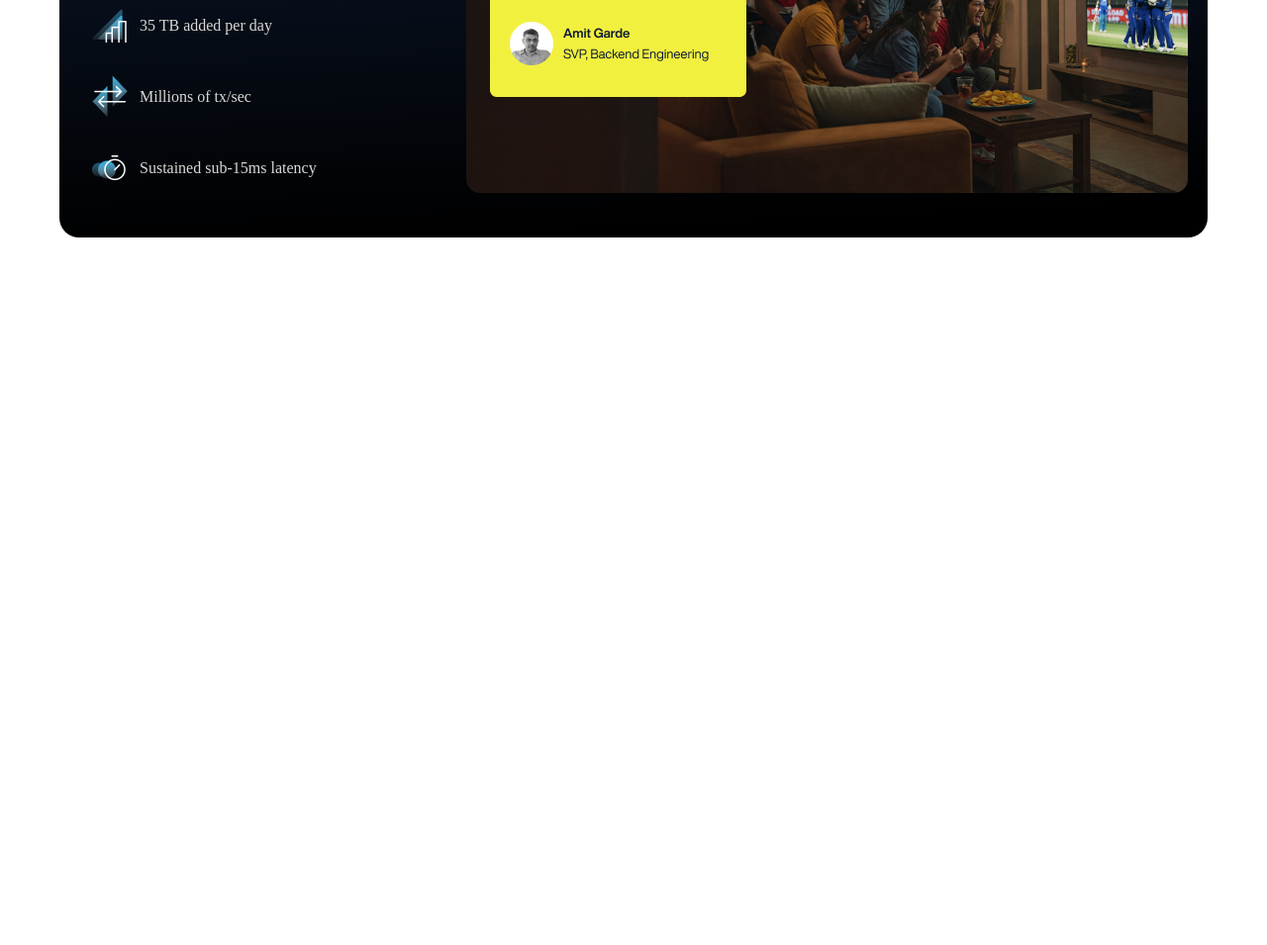
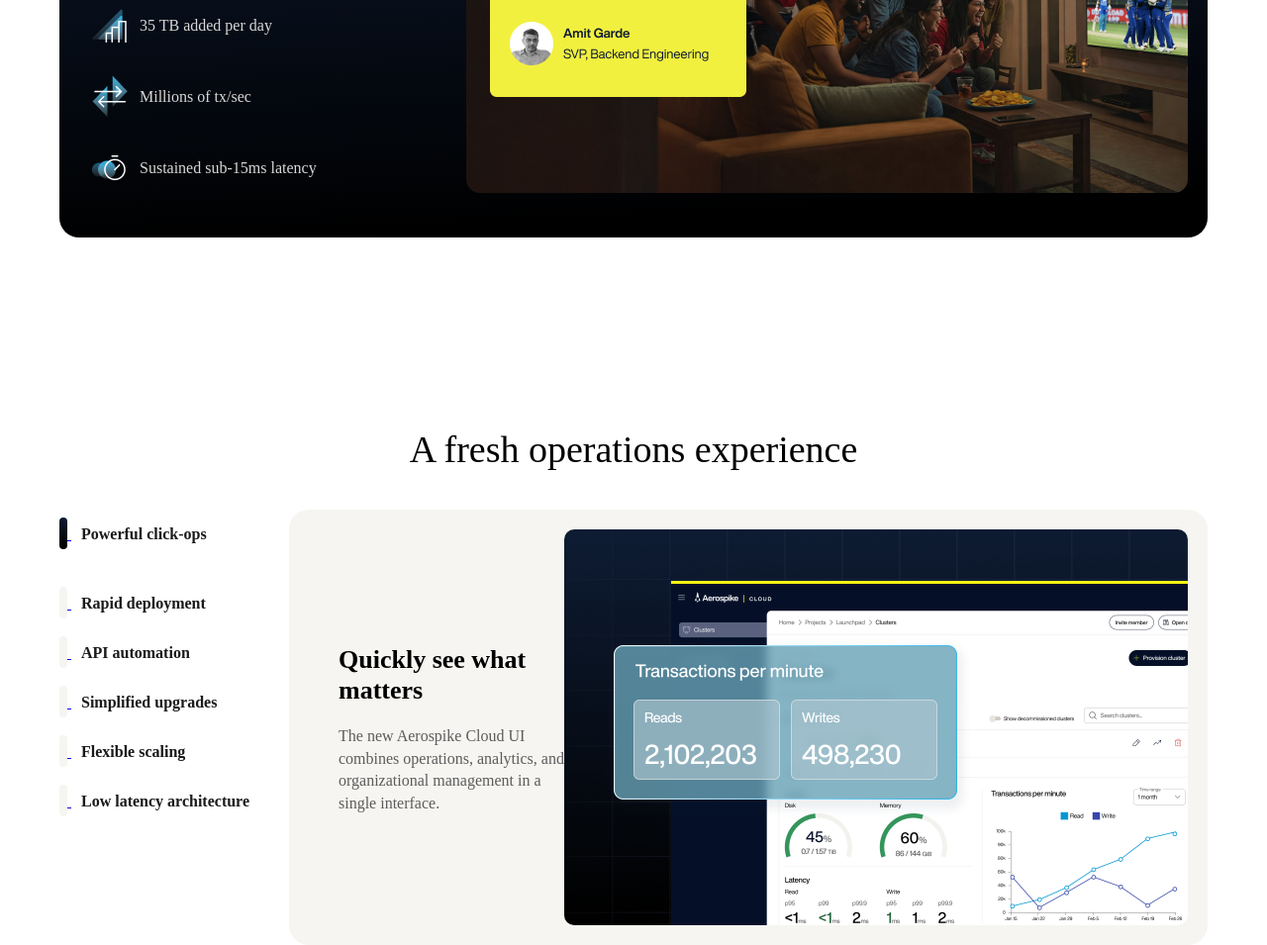
Before and after one commit to ab14702580/new-lending, a plain HTML site: page index.html in a window 1280 px wide. Shown: the part 1097-2052 px from the top of the page at 99% size. Before the commit the page ends 1397 px from the top, so only its background shows below. Drawn offline with Linux system fonts and the light colour scheme.

Commit message:
first section complete

```diff
--- a/index.html
+++ b/index.html
@@ -90,6 +90,31 @@
                 </div>
             </div>
         </div>
+        <div class="dream-container-2">
+            <div class="dream-container-2-header-content">
+                <h1>A fresh operations experience</h1>
+            </div>
+            <div class="dream-container-2-opparation">
+                <div class="dream-container-2-opparation-left">
+                    <ul>
+                        <li class="dream-container-2-li-1"><a href="#"><span></span> <p>Powerful click-ops</p></a></li>
+                        <li class="dream-container-2-li-2"><a href="#"><span></span> <p>Rapid deployment</p></a></li>
+                        <li class="dream-container-2-li-2"><a href="#"><span></span> <p>API automation</p></a></li>
+                        <li class="dream-container-2-li-2"><a href="#"><span></span> <p>Simplified upgrades</p></a></li>
+                        <li class="dream-container-2-li-2"><a href="#"><span></span> <p>Flexible scaling</p></a></li>
+                        <li class="dream-container-2-li-2"><a href="#"><span></span> <p>Low latency architecture</p></a></li>
+
+                    </ul>
+                </div>
+                <div class="dream-container-2-opparation-right">
+                    <div class="dream-container-2-opparation-right-content">
+                        <h1>Quickly see what matters</h1>
+                        <p>The new Aerospike Cloud UI combines operations, analytics, and organizational management in a single interface.</p>
+                    </div>
+                    <div class="dream-container-2-right-img"><img src="Assets/dream-container-2-right-img.png" alt="image here"></div>
+                </div>
+            </div>
+        </div>
     </section>
 </body>
 </html>
--- a/styles.css
+++ b/styles.css
@@ -1,3 +1,7 @@
+:root{
+    --typhography-color: #5C5C5C;
+;
+}
 *{
     box-sizing: border-box;
     margin: 0;
@@ -161,3 +165,119 @@
     display: flex;
     justify-content: end;
 }
+.dream-container-2-header-content {
+    max-width: 1440px;
+    max-height: 190px;
+    gap: 10px;
+    padding-top: 100px;
+    padding-bottom: 40px;
+    text-align: center;
+}
+.dream-container-2-header-content h1 {
+    max-width: 798px;
+    max-height: 80px;
+    font-weight: 500;
+    font-size: 38px;
+    line-height: 105%;
+    letter-spacing: 0%;
+    margin: auto;
+}
+.dream-container-2-opparation-left ul li a p{
+    display: inline-block;
+    font-size: 16px;
+    font-weight: 600;
+    width: 207px;
+    padding: 16px 0;
+    color: #1A1A1A;
+    gap: 10px;
+    text-decoration: none;
+    padding-left: 10px;
+}
+.dream-container-2-opparation-left ul li span{
+    display: inline-block;
+    width: 8px;
+    height: 32px;
+    border-radius: 6.56px;
+    margin-bottom: -10px;
+}
+.dream-container-2-li-1 span{
+    background: linear-gradient(177.41deg, #0D1B32 2.11%, #000000 92.51%);
+}
+.dream-container-2-opparation-left ul,li{
+    list-style: none;
+    padding: 0;
+    margin: 0;
+}
+.dream-container-2 {
+    max-width: 1440px;
+    max-height: 510px;
+    gap: 10px;
+    padding-top: 35px;
+    padding-right: 60px;
+    padding-bottom: 35px;
+    padding-left: 60px;
+
+}
+.dream-container-2-li-1{
+    margin-bottom: 20px;
+}
+
+.dream-container-2-li-2 span{
+    display: inline-block;
+    width: 8px;
+    height: 32px;
+    background: #F6F5F1;
+    border-radius: 6.56px;
+    margin-bottom: -10px;
+}
+.dream-container-2-opparation-left {
+    flex: 1 1 20%;
+    max-width: 20%;
+}
+.dream-container-2-opparation-right {
+    flex: 1 1 80%;
+    max-width: 80%;
+    background: var(--moonGray-50, #F6F5F1);
+    border-radius: 20px;
+    padding: 20px;
+    display: flex;
+    justify-content: space-between;
+}
+.dream-container-2-opparation {
+    display: flex;
+    justify-content: space-between;
+}
+.dream-container-2-opparation-right-content{
+    max-width: 273px;
+    max-height: 137px;
+    margin-top: 116px;
+    margin-left: 30px;
+    gap: 20px;
+}
+.dream-container-2-opparation-right-content h1 {
+    font-weight: 600;
+    font-size: 26px;
+    line-height: 120%;
+    letter-spacing: 0%;
+    vertical-align: bottom;
+    margin-bottom: 20px;
+}
+.dream-container-2-opparation-right-content p {
+    font-family: Helvetica Now Display;
+font-weight: 400;
+font-size: Typography/Font Sizes/Body;
+line-height: 140%;
+letter-spacing: Typography/Letter Spacing/Body;
+vertical-align: bottom;
+color:  #5C5C5C;
+}
+.dream-container-2-right-img {
+    display: flex;
+    justify-content: end;
+}
+.dream-container-2-right-img img {
+    max-width: 630px;
+    max-height: 400px;
+border-radius: 10px;
+
+}
```
Also changed, not shown: Assets/Grid Pattern.png (added), Assets/dream-container-2-right-img.png (added).
